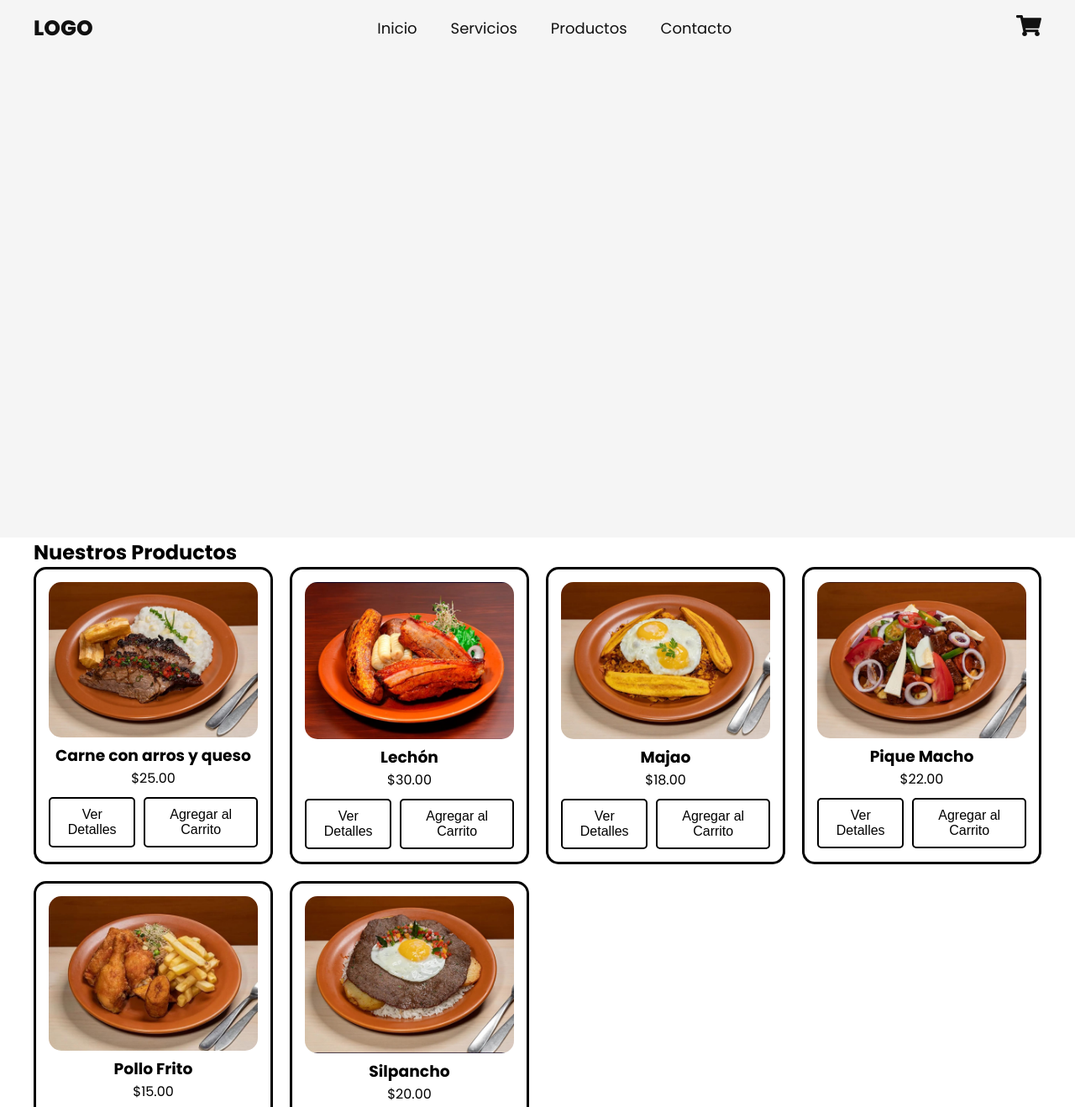
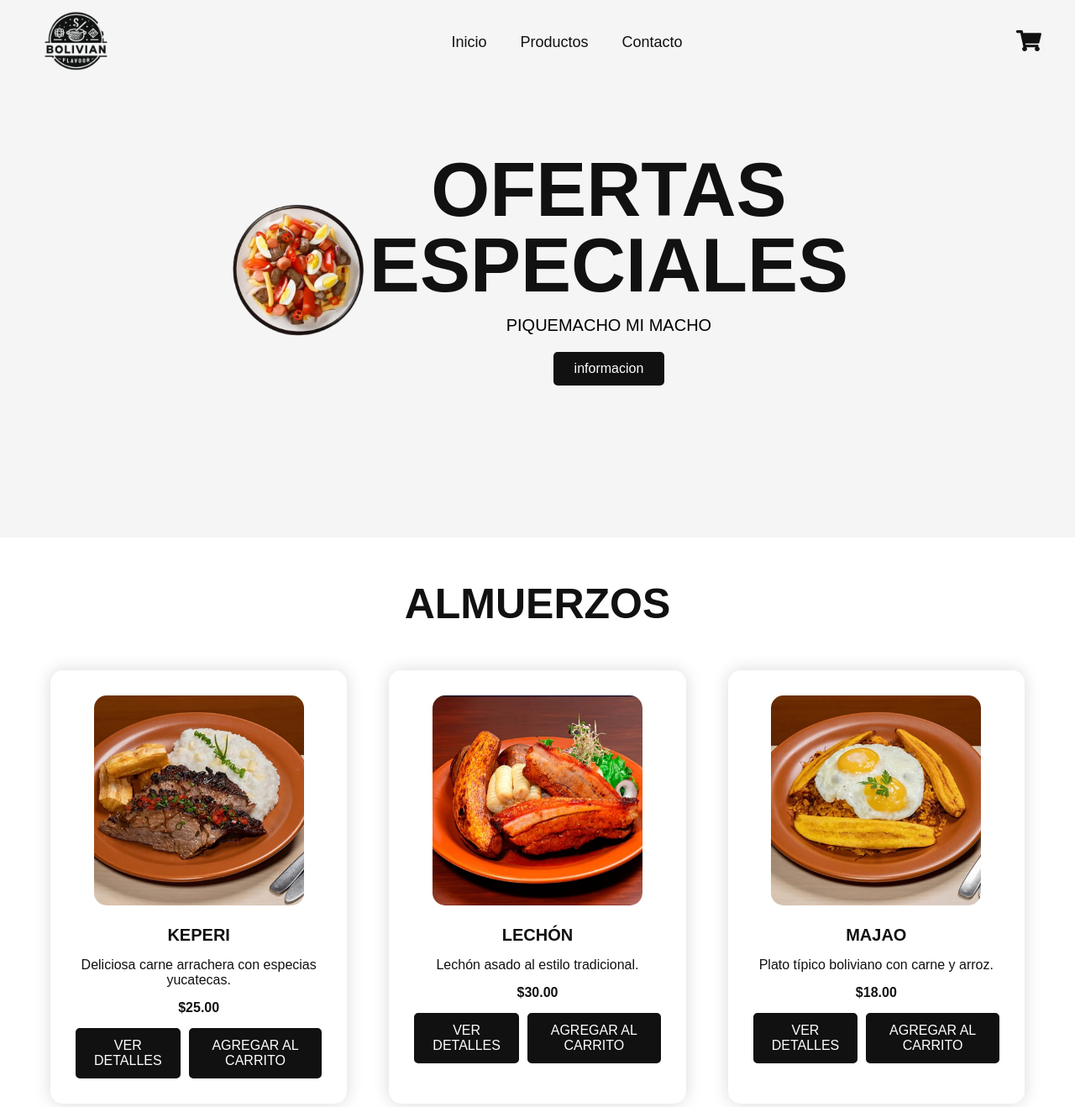
Before and after one commit to CamiloRaphaelZuletaWolff/E-Commerce, a plain HTML site: page HTML/Almuerzos.html in a window 1280 px wide. Shown: the top 1318 px of the page at 84% size. Drawn offline with Linux system fonts and the light colour scheme.

Commit message:
Implemente las vistas de los productos - Desayunos ,  Almuerzos y Platos Típicos

```diff
--- a/CSS/styleProducto.css
+++ b/CSS/styleProducto.css
@@ -1,4 +1,10 @@
-@import url('https://fonts.googleapis.com/css2?family=Oswald:wght@200..700&family=Poppins:ital,wght@0,100;0,200;0,300;0,400;0,500;0,600;0,700;0,800;0,900;1,100;1,200;1,300;1,400;1,500;1,600;1,700;1,800;1,900&display=swap');
+/* Estilos generales */
+body {
+    font-family: 'Poppins', sans-serif;
+    margin: 0;
+    padding: 0;
+    box-sizing: border-box;
+}
 
 * {
     margin: 0;
@@ -8,10 +14,6 @@
     list-style: none;
 }
 
-body {
-    font-family: 'Poppins', sans-serif;
-}
-
 img {
     max-width: 100%;
 }
@@ -19,6 +21,17 @@ img {
 .container {
     max-width: 1200px;
     margin: 0 auto;
+}
+
+.logo {
+    display: flex;
+    align-items: center;
+}
+
+.logo img {
+    width: 100px;
+    height: auto;
+    display: block;
 }
 
 .header {
@@ -88,7 +101,7 @@ img {
     z-index: 1;
     background-color: #4e4e4e;
     padding: 20px;
-    min-height: 400px;
+    min-width: 400px;
 }
 
 table {
@@ -109,59 +122,140 @@ th, td {
     cursor: pointer;
 }
 
-.producto img {
-    width: 100%;
-    height: auto;
+.header-content {
+    display: flex;
+    justify-content: space-between;
+    align-items: center;
+    flex: 1;
+    padding: 0 200px;
+}
+
+.header-img {
+    flex-basis: 50%;
+    text-align: center;
+}
+
+.header-txt {
+    flex-basis: 50%;
+    text-align: center;
+}
+
+.header-txt h1 {
+    font-size: 90px;
+    text-transform: uppercase;
+    line-height: 1;
+    color: #111111;
+    font-family: 'Oswald', sans-serif;
+    margin-bottom: 15px;
+}
+
+.header-txt p {
+    font-size: 20px;
+    text-transform: uppercase;
+    margin-bottom: 20px;
+}
+
+.btn-1 {
+    display: inline-block;
+    padding: 11px 25px;
+    background-color: #111111;
+    color: #FFFFFF;
+    border-radius: 5px;
+}
+
+/* Estilos para los productos */
+.products {
+    padding: 50px 0;
+    text-align: center;
+}
+
+.products h2 {
+    color: #111111;
+    font-family: 'Oswald', sans-serif;
+    font-size: 50px;
+    text-transform: uppercase;
+    margin-bottom: 50px;
+}
+
+.product-content {
+    display: grid;
+    grid-template-columns: repeat(3, 1fr);
+    gap: 50px;
+    max-width: 1200px;
+    margin: 0 auto;
+    padding: 0 20px;
+}
+
+.product {
+    text-align: center;
+    padding: 30px;
+    box-shadow: 0 0 20px rgba(0, 0, 0, 0.15);
     border-radius: 15px;
+    background-color: #fff;
     transition: transform 0.3s ease-in-out;
 }
 
-.producto img:hover {
-    transform: scale(1.06);
-    box-shadow: 0 4px 8px rgba(0, 0, 0, 0.6);
+.product:hover {
+    transform: translateY(-10px);
 }
 
-.productos-grid {
-    display: grid;
-    grid-template-columns: repeat(auto-fit, minmax(250px, 1fr));
-    gap: 20px;
+.product img {
+    width: 250px;
+    height: 250px;
+    border-radius: 15px;
+    margin-bottom: 20px;
+    object-fit: cover;
+    transition: transform 0.3s ease-in-out, box-shadow 0.3s ease-in-out; /* Animación */
 }
 
-.producto {
-    text-align: center;
-    padding: 15px;
-    border: 3px solid #000000;
-    border-radius: 15px;
-    background-color: #fff;
-    transition: box-shadow 0.3s ease-in-out;
+.product img:hover {
+    transform: scale(1.1); /* Escala la imagen al 110% */
+    box-shadow: 0 4px 8px rgba(0, 0, 0, 0.6); /* Sombra al hacer hover */
 }
 
-.producto:hover {
-    box-shadow: 0 4px 8px rgba(0, 0, 0, 0.2);
+.product h3 {
+    font-size: 20px;
+    color: #111111;
+    font-family: 'Oswald', sans-serif;
+    text-transform: uppercase;
+    margin-bottom: 15px;
+}
+
+.product p {
+    font-size: 16px;
+    color: #111111;
+    margin-bottom: 15px;
+}
+
+.precio {
+    font-size: 16px;
+    color: #111111;
+    font-weight: 800;
+    margin-bottom: 15px;
+}
+
+.botones {
+    display: flex;
+    justify-content: center;
+    gap: 10px;
 }
 
 /* Estilos para los botones */
-.producto .botones {
-    display: flex; /* Alinea los botones en horizontal */
-    gap: 10px; /* Espacio entre los botones */
-    justify-content: center; /* Centra los botones horizontalmente */
-    margin-top: 10px; /* Espacio arriba de los botones */
-}
-
 .btn-detalle, .btn-agregar {
-    display: inline-block;
-    padding: 10px 15px;
-    border: 2px solid black;
-    background-color: white;
-    color: black;
+    padding: 10px 20px;
+    border: 2px solid #111111; /* Borde negro */
+    background-color: #111111; /* Fondo negro */
+    color: #FFFFFF; /* Texto blanco */
     font-size: 16px;
     cursor: pointer;
     transition: 0.3s ease-in-out;
     border-radius: 5px;
+    text-transform: uppercase;
+    font-family: 'Oswald', sans-serif;
 }
 
+/* Efecto de hover para los botones */
 .btn-detalle:hover, .btn-agregar:hover {
-    background-color: black;
-    color: white;
-    border: 2px solid black;
+    background-color: #FFFFFF; /* Fondo blanco */
+    color: #111111; /* Texto negro */
 }
--- a/HTML/Productos.html
+++ b/HTML/Almuerzos.html
@@ -5,30 +5,12 @@
     <meta name="viewport" content="width=device-width, initial-scale=1.0">
     <title>Compras</title>
     <link rel="stylesheet" href="/css/styleProducto.css">
-    <style>
-        .btn-detalle, .btn-agregar {
-            display: inline-block;
-            padding: 10px 15px;
-            border: 2px solid black;
-            background-color: white;
-            color: black;
-            font-size: 16px;
-            cursor: pointer;
-            transition: 0.3s ease-in-out;
-            border-radius: 5px;
-        }
-
-        .btn-detalle:hover, .btn-agregar:hover {
-            background-color: black;
-            color: white;
-            border: 2px solid black;
-        }
-    </style>
 </head>
 <body>
     <header class="header">
+
         <div class="menu container">
-            <a href="#" class="logo">logo</a>
+            <a href="#" class="logo"><img src="/imagenes/logo.png" alt=""></a>
             <input type="checkbox" id="menu"/>
             <label for="menu">
                 <img src="" class="menu-icono" alt="menu">
@@ -36,8 +18,7 @@
             <nav class="navber">
                 <ul>
                     <li><a href="#">Inicio</a></li>
-                    <li><a href="#">Servicios</a></li>
-                    <li><a href="#">Productos</a></li>
+                    <li><a href="/HTML/Productos.html">Productos</a></li>
                     <li><a href="#">Contacto</a></li>
                 </ul>
             </nav>
@@ -63,69 +44,88 @@
                 </ul>
             </div>
         </div>
-    </header>
 
-    <section class="productos container">
-        <h2>Nuestros Productos</h2>
-        <div class="productos-grid">
+        <div class="header-content container">
+            <div class="header-img">
+                <img src="/imagenes/platoprincipal.png" alt="">
+            </div>
+            <div class="header-txt">
+                <h1>Ofertas Especiales</h1>
+                <p>Piquemacho mi macho</p>
+                <a href="#" class="btn-1">informacion</a>
+            </div>
+        </div>
+     </header>
+
+    <section class="products">
+        <h2>Almuerzos</h2>
+        <div class="product-content">
             <!-- Producto 1 -->
-
-            <!-- Nuevos productos con las imágenes proporcionadas -->
-            <div class="producto">
-                <img src="/imagenes/CarnYucArrQso.jpeg" alt="Carne con arros y queso">
-                <h3>Carne con arros y queso</h3>
-                <p>$25.00</p>
+            <div class="product">
+                <img src="/imagenes/CarnYucArrQso.jpeg" alt="Keperi">
+                <h3>Keperi</h3>
+                <p>Deliciosa carne arrachera con especias yucatecas.</p>
+                <p class="precio">$25.00</p>
                 <div class="botones">
                     <button class="btn-detalle">Ver Detalles</button>
                     <button class="btn-agregar">Agregar al Carrito</button>
                 </div>
             </div>
 
-            <div class="producto">
+            <!-- Producto 2 -->
+            <div class="product">
                 <img src="/imagenes/Lechon.jpeg" alt="Lechón">
                 <h3>Lechón</h3>
-                <p>$30.00</p>
+                <p>Lechón asado al estilo tradicional.</p>
+                <p class="precio">$30.00</p>
                 <div class="botones">
                     <button class="btn-detalle">Ver Detalles</button>
                     <button class="btn-agregar">Agregar al Carrito</button>
                 </div>
             </div>
 
-            <div class="producto">
+            <!-- Producto 3 -->
+            <div class="product">
                 <img src="/imagenes/Majao.jpeg" alt="Majao">
                 <h3>Majao</h3>
-                <p>$18.00</p>
+                <p>Plato típico boliviano con carne y arroz.</p>
+                <p class="precio">$18.00</p>
                 <div class="botones">
                     <button class="btn-detalle">Ver Detalles</button>
                     <button class="btn-agregar">Agregar al Carrito</button>
                 </div>
             </div>
 
-            <div class="producto">
+            <!-- Producto 4 -->
+            <div class="product">
                 <img src="/imagenes/Piquemacho.jpeg" alt="Pique Macho">
                 <h3>Pique Macho</h3>
-                <p>$22.00</p>
+                <p>Plato boliviano con carne, papas y verduras.</p>
+                <p class="precio">$22.00</p>
                 <div class="botones">
                     <button class="btn-detalle">Ver Detalles</button>
                     <button class="btn-agregar">Agregar al Carrito</button>
                 </div>
             </div>
 
-            <div class="producto">
+            <!-- Producto 5 -->
+            <div class="product">
                 <img src="/imagenes/Pollofrito.jpeg" alt="Pollo Frito">
-                <h3>Pollo Frito</h3>
-                <p>$15.00</p>
+                <h3>Pollo Mayra</h3>
+                <p>Pollo crujiente frito al estilo sureño.</p>
+                <p class="precio">$15.00</p>
                 <div class="botones">
                     <button class="btn-detalle">Ver Detalles</button>
                     <button class="btn-agregar">Agregar al Carrito</button>
                 </div>
             </div>
 
-
-            <div class="producto">
-                <img src="/imagenes/Silpancho.jpeg" alt="Silpancho">
-                <h3>Silpancho</h3>
-                <p>$20.00</p>
+            <!-- Producto 6 -->
+            <div class="product">
+                <img src="/imagenes/PolloRelleno.jpeg" alt="Pollo Relleno">
+                <h3>Pollo Relleno</h3>
+                <p>Pollo relleno de jamón y queso.</p>
+                <p class="precio">$28.00</p>
                 <div class="botones">
                     <button class="btn-detalle">Ver Detalles</button>
                     <button class="btn-agregar">Agregar al Carrito</button>
@@ -133,13 +133,5 @@
             </div>
         </div>
     </section>
-
-    <script>
-        document.querySelectorAll('.btn-agregar').forEach(button => {
-            button.addEventListener('click', () => {
-                alert('Producto agregado al carrito');
-            });
-        });
-    </script>
 </body>
 </html>
```
Also changed, not shown: HTML/Desayunos.html (added, +137 -0 lines), HTML/PlatosTipicos.html (added, +137 -0 lines).
